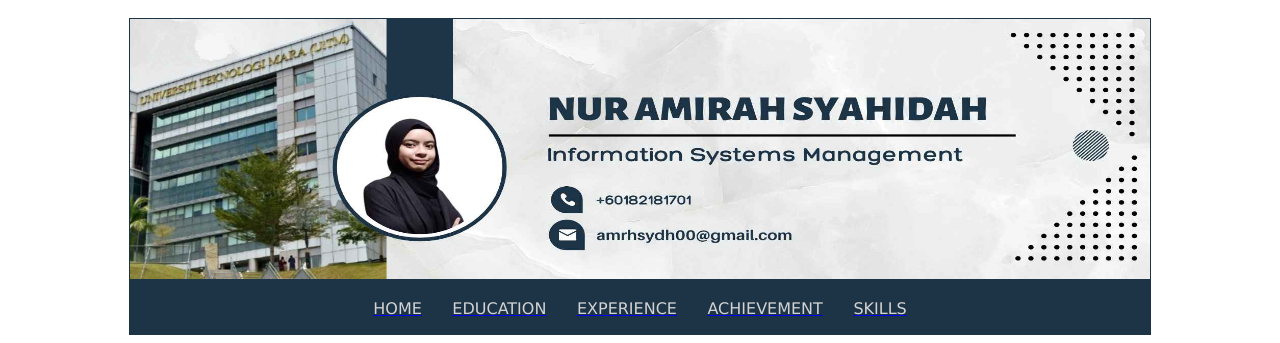
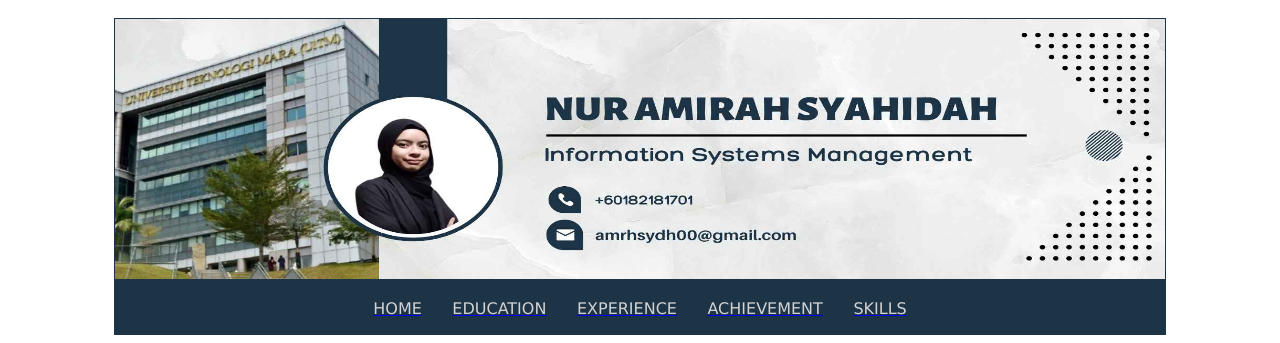
Before and after one commit to mirsyh/ims-456-amirah, a plain HTML site: page aboutme.html in a window 1280 px wide. Shown: the top 343 px of the page. Drawn offline with Linux system fonts and the light colour scheme.

Commit message:
Update aboutme.html

```diff
--- a/aboutme.html
+++ b/aboutme.html
@@ -17,7 +17,7 @@
 			<!--************ HEADER SECTION START ***************-->
 			<td align="center" bgcolor="#1d3447" cellpading="1">
 
-				<img src="image/website_banner.jpg" width="1020" height="260">
+				<img src="image/website_banner.jpg" width="1050" height="260">
 
 				<p align="center">
 				<font face ="verdana" color="white">
```
